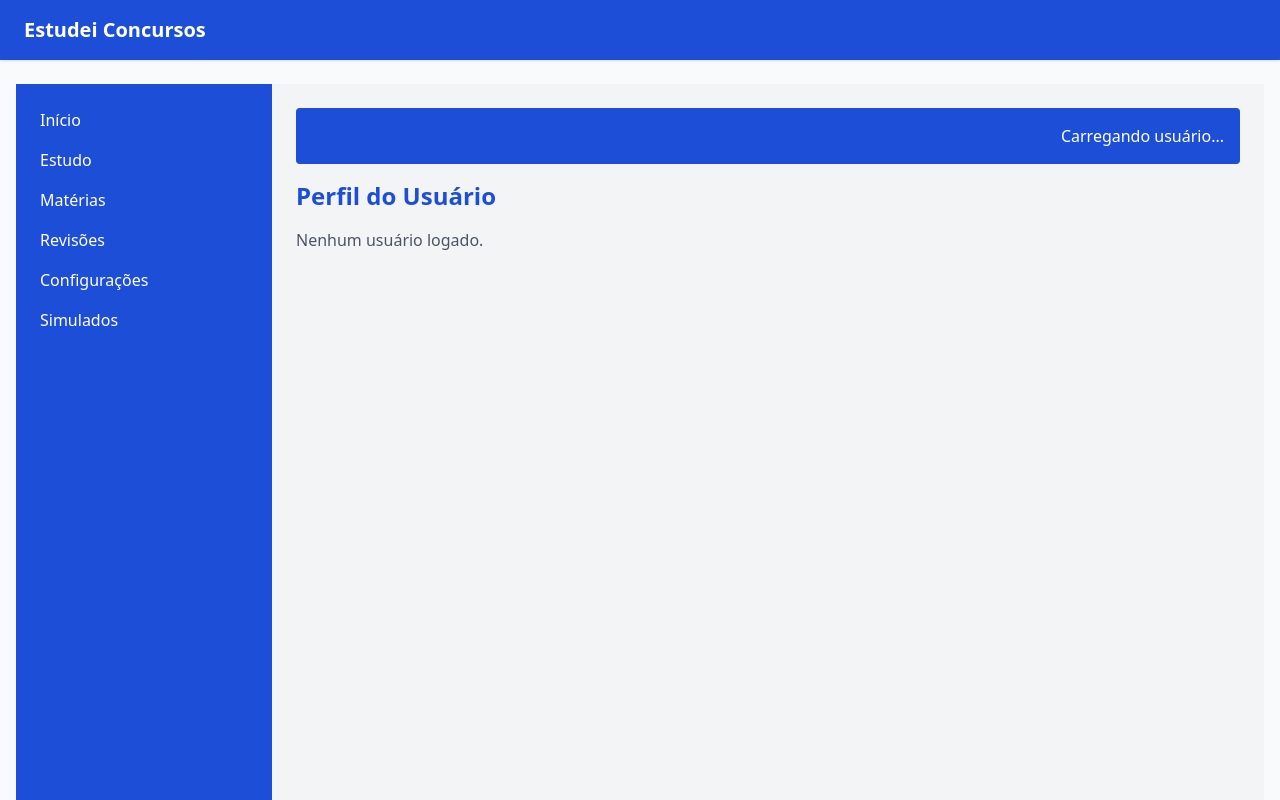
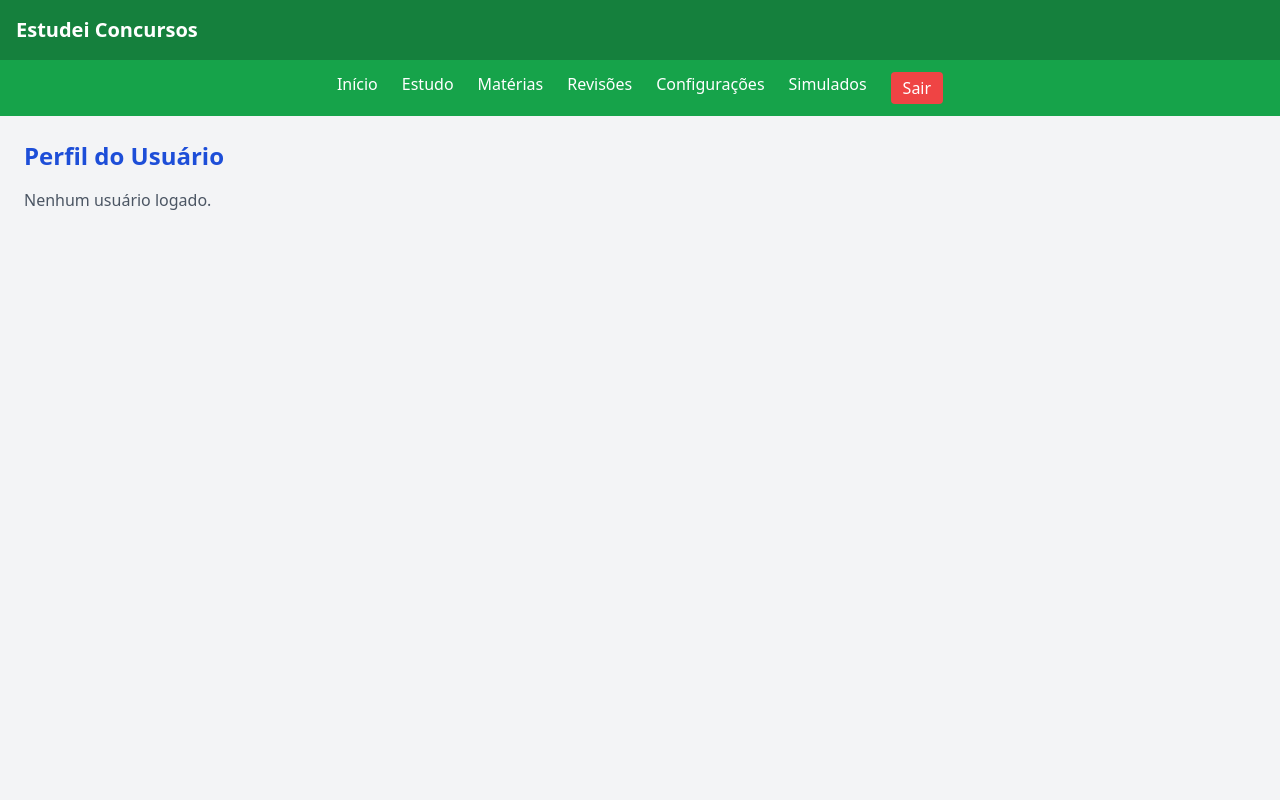
Before and after one commit to brjatoba92/estudei-concursos, a React (Create React App) app: page /perfil in a window 1280 px wide. Shown: the top 800 px of the page. Built offline with nearby package versions, Linux system fonts and the light colour scheme; no server answers.

Commit message:
Topbar horizontal implemented

```diff
--- a/src/App.jsx
+++ b/src/App.jsx
@@ -1,17 +1,13 @@
 import React from "react";
 import { BrowserRouter as Router } from "react-router-dom";
 import AppRoutes from "./routes/AppRoutes";
-import Header from "./components/Header";
 import Footer from "./components/Footer";
 
 function App() {
   return (
     <Router>
       <div className="min-h-screen flex flex-col bg-gray-50 text-gray-800">
-        <Header />
-        <main className="flex-1 container mx-auto px-4 py-6">
-          <AppRoutes />
-        </main>
+        <AppRoutes />
         <Footer />
       </div>
     </Router>
--- a/src/components/Layout.jsx
+++ b/src/components/Layout.jsx
@@ -1,22 +1,43 @@
 import React from "react";
-import Sidebar from "./Sidebar";
+import { Link } from "react-router-dom";
+import { auth } from "../firebase/firebaseConfig";
 
 function Layout({ children, user }) {
+    const handleLogout = () => {
+        auth.signOut();
+    };
+
     return (
-        <div className="flex min-h-screen">
-            <Sidebar />
-            <main className="flex-1 bg-gray-100 p-6">
-                <header className="bg-blue-700 text-white p-4 rounded mb-4 flex justify-end">
-                    {user ? (
+        <div className="min-h-screen flex flex-col">
+            {/* Topbar */}
+            <header className="bg-green-700 text-white p-4 flex justify-between items-center">
+                <h1 className="text-xl font-bold">Estudei Concursos</h1>
+                {user && (
                     <div className="text-right">
                         <p>Olá, {user.displayName || "Usuário"}</p>
                         <p className="text-sm">{user.email}</p>
                     </div>
-                    ) : (
-                        <p>Carregando usuário...</p>
                 )}
             </header>
 
+            {/* Navbar horizontal */}
+            <nav className="bg-green-600 text-white flex justify-center space-x-6 py-3">
+                <Link to="/dashboard" className="hover:underline">Início</Link>
+                <Link to="/estudo" className="hover:underline">Estudo</Link>
+                <Link to="/materias" className="hover:underline">Matérias</Link>
+                <Link to="/revisoes" className="hover:underline">Revisões</Link>
+                <Link to="/settings" className="hover:underline">Configurações</Link>
+                <Link to="/simulados" className="hover:underline">Simulados</Link>
+                <button
+                    onClick={handleLogout}
+                    className="bg-red-500 px-3 py-1 rounded hover:bg-red-600"
+                >
+                    Sair
+                </button>
+            </nav>
+
+            {/* Conteúdo principal */}
+            <main className="flex-1 bg-gray-100 p-6">
                 {children}
             </main>
         </div>
```
Also changed, not shown: src/pages/Dashboard.jsx (+5 -2 lines). Lines whose indentation alone changed are shown as unchanged.
